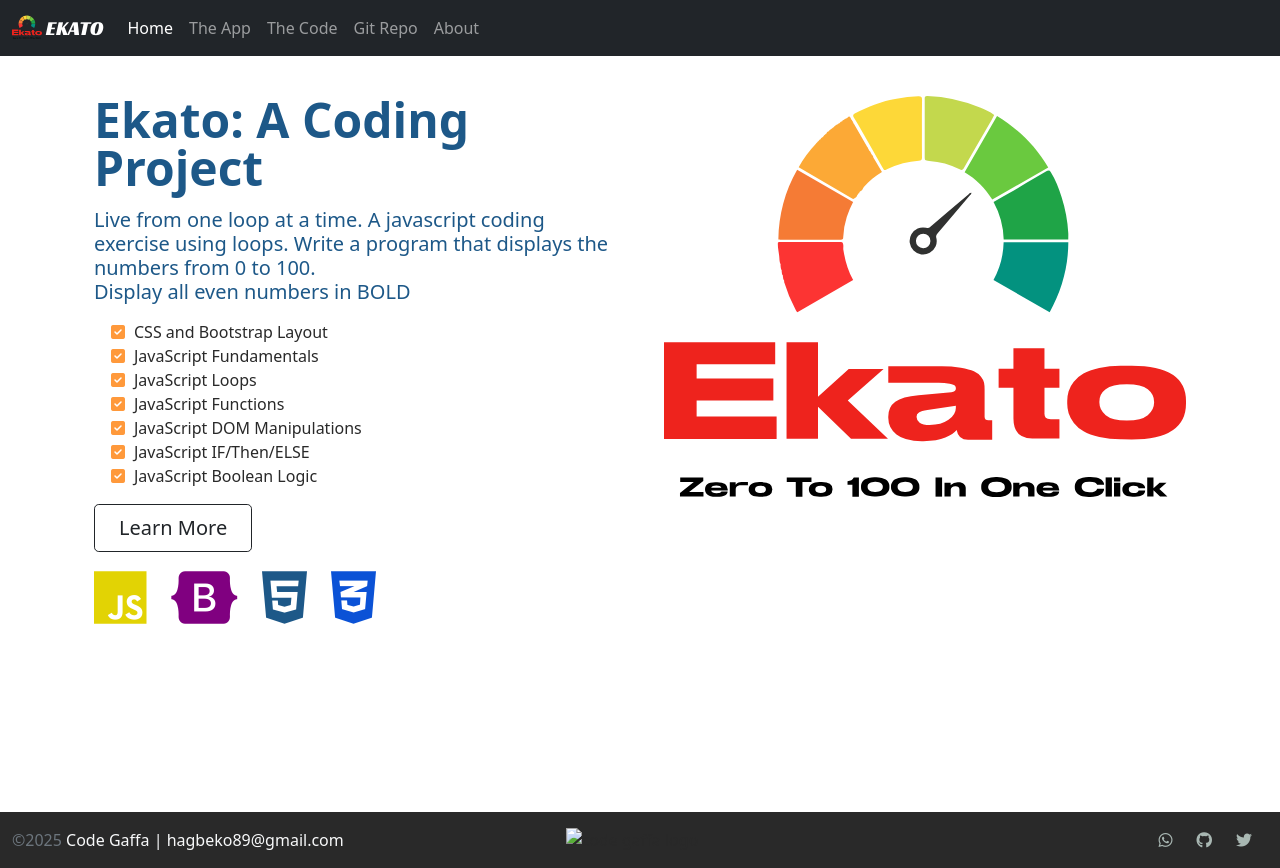
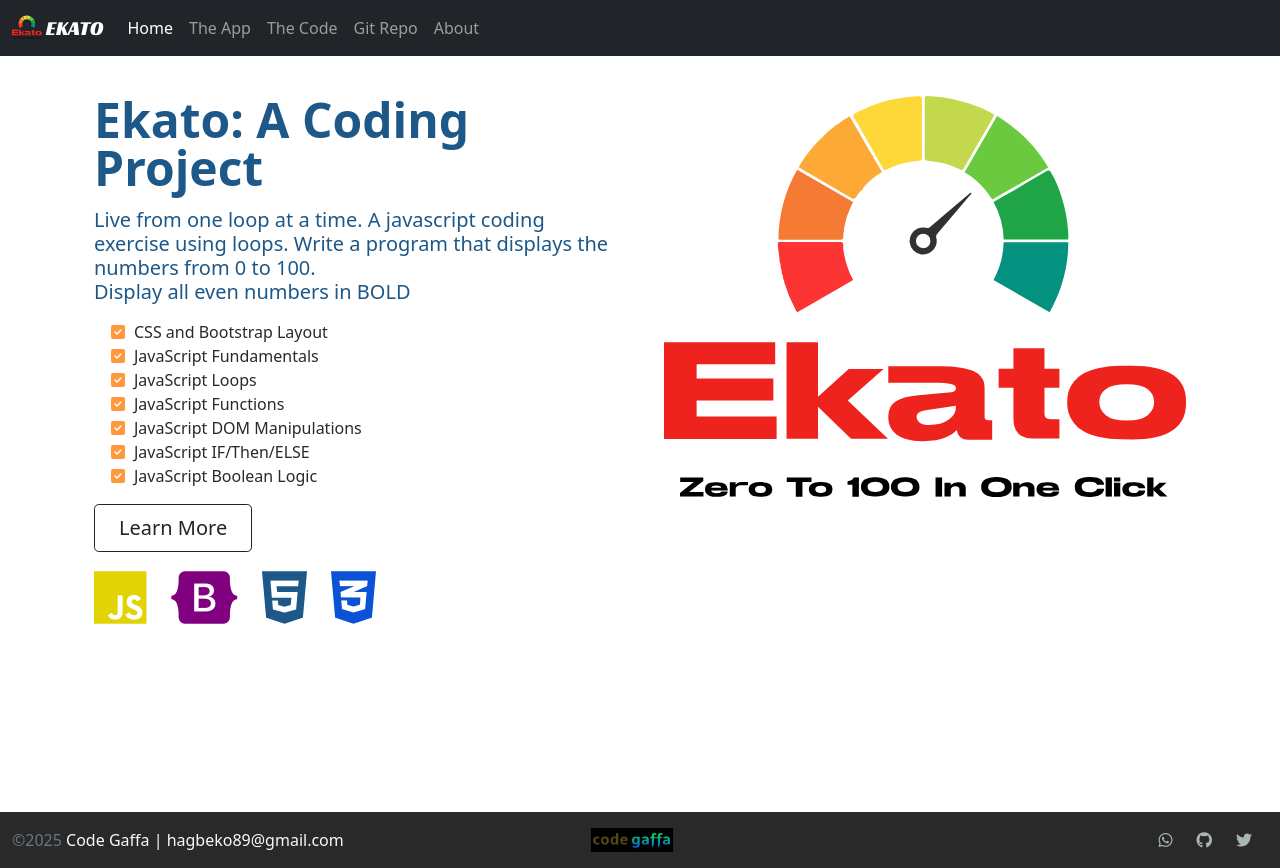
Before and after one commit to Dev-Henry/Ekato, a plain HTML site: page index.html in a window 1280 px wide. Drawn offline with nearby package versions, Linux system fonts and the light colour scheme.

Commit message:
mark img commit
added developer mark in the footer section

```diff
--- a/index.html
+++ b/index.html
@@ -108,7 +108,7 @@
                     <div><span class="text-muted">&copy;2025</span> Code Gaffa | hagbeko89@gmail.com</div>
                 </div>
                 <div class="col d-flex align-items-center justify-content-start justify-content-lg-center">
-                    <img src="" alt="code gaffa logo" height="24">
+                    <img src="img/CodeGaffa-Logo1.jpg" alt="code gaffa logo"     height="24" >
                 </div>
                 <div class="col d-flex align-items-center justify-content-start justify-content-lg-end">
                     <div class="row">
```
Also changed, not shown: app.html (+1 -1 lines), code.html (+1 -1 lines), img/CodeGaffa-Logo1.jpg (added).
